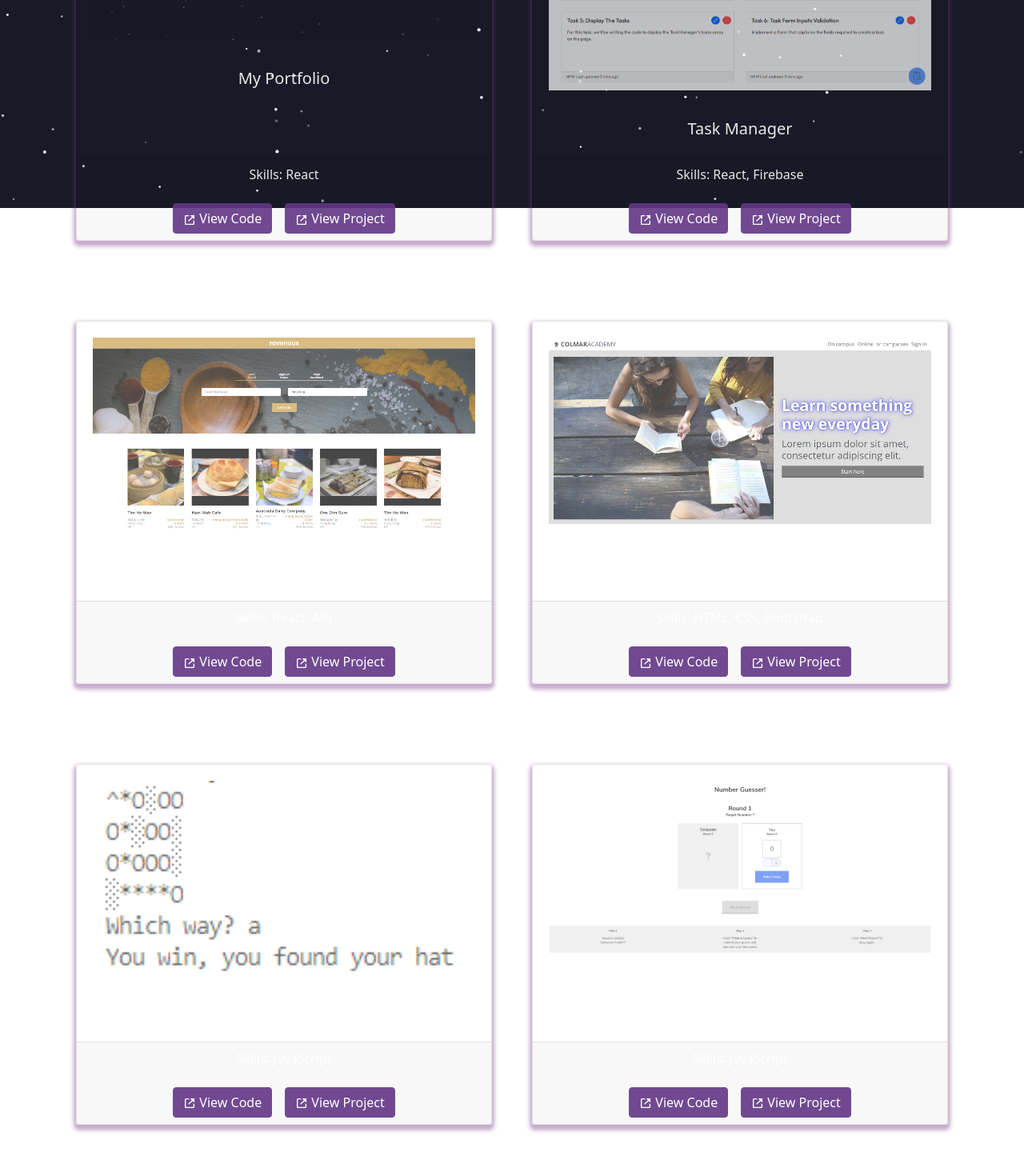
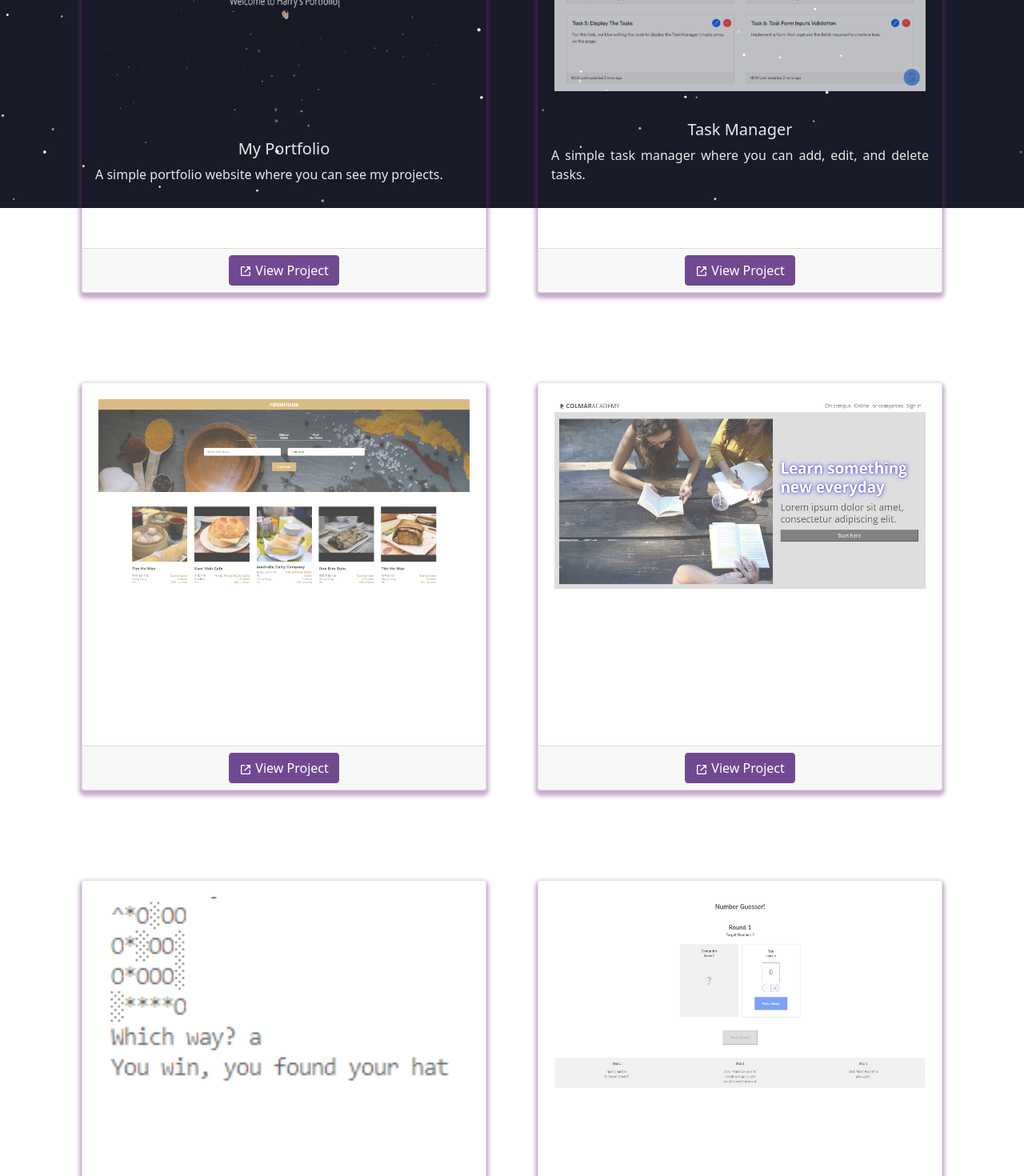
Before and after one commit to harry33321/harry33321.github.io, a React (Create React App) app: page /projects in a window 1280 px wide. Shown: the part 540-2010 px from the top of the page at 80% size. Built offline with nearby package versions, Linux system fonts and the light colour scheme.

Commit message:
update style

```diff
--- a/public/style.css
+++ b/public/style.css
@@ -2,7 +2,14 @@
     /* display: block; */
     z-index: 1;
     color: white;
-    text-align: center;
+}
+
+.purple {
+	color: #c770f0;
+}
+
+.ta-c {
+	text-align: center;
 }
 
 /* --------------------------------------------------------------------- */
@@ -10,14 +17,13 @@
 /* --------------------------------------------------------------------- */
 .navbar {
 	position: fixed !important;
-	transition: all 0.3s ease-out 0s !important;
 	padding: 0.3rem 2rem !important;
 	font-size: 1.2rem !important;
+	transition: all 0.3s ease-out 0s !important;
 }
 
 .navbarSticky {
 	background-color: #212038d8 !important;
-    transition: all 0.3s ease-out 0s !important;
 	backdrop-filter: blur(15px) !important;
 	box-shadow: 0px 10px 10px 0px rgba(9, 5, 29, 0.171) !important;
 }
@@ -114,13 +120,18 @@
 /* --------------------------------------------------------------------- */
 /* Home Page Section */
 /* --------------------------------------------------------------------- */
-.App-header {
-	min-height: 100vh;
+.homeHeader {
+	margin-top: calc(5rem + 10vmin);
 	display: flex;
-	flex-direction: column;
-	align-items: center;
 	justify-content: center;
-	font-size: calc(10px + 2vmin);
+	font-size: calc(20px + 2vmin);
+}
+
+.homeContent {
+	margin-top: 160px;
+	display: flex;
+	justify-content: center;
+	font-size: calc(20px + 2vmin);
 }
 
 /* .Typewriter__wrapper {
@@ -158,18 +169,17 @@
 /* --------------------------------------------------------------------- */
 /* Projects */
 /* --------------------------------------------------------------------- */
-.project-section {
-    position: relative !important;
-    padding-top: 150px !important;
-    padding-bottom: 30px !important;
+.projectPage {
+	position: relative !important;
+	padding-top: calc(5rem + 10vmin) !important;
+	padding-bottom: 2rem !important;
 }
 
-.project-card {
-    padding: 50px 25px !important;
-    height: auto !important;
+.projectCol {
+    padding: 3.5rem 2rem !important;
 }
 
-.project-card-view {
+.projectCard {
     box-shadow: 0 4px 5px 3px rgba(119, 53, 136, 0.459) !important;
     background-color: transparent !important;
     opacity: 0.9 !important;
@@ -177,37 +187,25 @@
     height: 100% !important;
 }
 
-.project-card-view:hover {
+.projectCard:hover {
     transform: scale(1.02) !important;
-    overflow: hidden !important;
     box-shadow: 0 4px 4px 5px rgba(129, 72, 144, 0.561) !important;
 }
 
-.card-img-top {
+.projectCard img {
   	padding: 20px !important;
   	opacity: 0.8 !important;
   	border-radius: 10px !important;
 }
 
-.btn-primary {
+.projectCard a {
     background-color: #623686 !important;
     border-color: #623686 !important;
     align-self: end !important;
     margin: 0px 0.5rem
 }
 
-.btn-primary:hover {
+.projectCard a:hover {
     background-color: #6d20c5d7 !important;
     border-color: #6d20c5d7 !important;
 }
-
-.btn:focus {
-    outline: none !important;
-    box-shadow: none !important;
-}
-
-.project-heading {
-    font-size: 2.3em !important;
-    font-weight: 500 !important;
-    padding-top: 10px !important;
-}
--- a/src/pages/Home.js
+++ b/src/pages/Home.js
@@ -5,10 +5,12 @@ export default function Home() {
 
 	return (
 		<div>
-			<h1 className='App-header'>
-				<span className="wave" role="img" aria-labelledby="wave">👋🏻</span>
-				<Type />
+			<h1 className='homeHeader'>
+				<Type /><br/>
 			</h1>
+			<h2 className='homeContent'>
+				<p><span className="wave">👋🏻</span><br />I'm Harry, <br />a Front End Developer.</p>
+			</h2>
 		</div>
 	)
 }
--- a/src/pages/Projects.js
+++ b/src/pages/Projects.js
@@ -10,85 +10,73 @@ import MyPortfolio from "../images/MyPortfolio.png"
 
 
 export default function Projects() {
+
+    const projects = [
+        {
+            title: "My Portfolio",
+            description: "A simple portfolio website where you can see my projects.",
+            skills: "JavaScript, HTML, CSS",
+            imgPath: MyPortfolio,
+            codeLink: "https://github.com/harry33321/harry33321.github.io",
+            projectLink: "https://harry33321.github.io/"
+        },
+        {
+            title: "Task Manager",
+            description: "A simple task manager where you can add, edit, and delete tasks.",
+            skills: "JavaScript, HTML, CSS",
+            imgPath: TaskManager,
+            codeLink: "https://github.com/harry33321/react-tasks-manager",
+            projectLink: "https://harry33321.github.io/react-tasks-manager/"
+        },
+        {
+            title: "Ravenous",
+            description: "A simple restaurant website where you can find the best restaurants in your area.",
+            skills: "JavaScript, HTML, CSS",
+            imgPath: Ravenous,
+            codeLink: "https://github.com/harry33321/Ravenous",
+            projectLink: "https://harry33321.github.io/Ravenous/"
+        },
+        {
+            title: "Colmar Academy",
+            description: "A simple website for the Colmar Academy, a school in Germany.",
+            skills: "JavaScript, HTML, CSS",
+            imgPath: ColmarAcademy,
+            codeLink: "https://github.com/harry33321/Colmar-Academy",
+            projectLink: "https://harry33321.github.io/Colmar-Academy/"
+        },
+        {
+            title: "Find Your Hat",
+            description: "A simple game where you have to find the hat that is hiding in the room.",
+            skills: "JavaScript, HTML, CSS",
+            imgPath: FindYourHat,
+            codeLink: "https://github.com/harry33321/Find-Your-Hat",
+            projectLink: "https://harry33321.github.io/Find-Your-Hat/"
+        },
+        {
+            title: "Number Guesser",
+            description: "A simple number guessing game built with React.js.",
+            skills: "React.js, JavaScript, HTML, CSS",
+            imgPath: NumberGuesser,
+            codeLink: "https://github.com/harry33321/Number-Guesser",
+            projectLink: "https://harry33321.github.io/Number-Guesser/"
+        },
+    ]
+
     return (
-        <div>
-            <Container fluid className="project-section">
-                <Container>
-                    <h1 className="project-heading">
+        <Container className="projectPage">
+            <h1 className="ta-c">
                 My Recent <strong className="purple">Works</strong>
             </h1>
-                    <p style={{ color: "white" }}>
+            <p className='ta-c'>
                 Here are a few projects I've worked on recently.
             </p>
-                    <Row style={{ justifyContent: "center", paddingBottom: "10px" }}>
-                        <Col md={6} xxl={4} className="project-card">
-                            <ProjectCard
-                                imgPath={MyPortfolio}
-                                title="My Portfolio"
-                                description=""
-                                skills="React"
-                                codeLink="https://github.com/harry33321/harry33321.github.io"
-                                projectLink="https://harry33321.github.io/"
-                            />
+            <Row>
+                {projects.map((project, index) => (
+                    <Col md={6} xxl={4} className="projectCol" key={index}>
+                        <ProjectCard project={project} />
                     </Col>
-
-                        <Col md={6} xxl={4} className="project-card">
-                            <ProjectCard
-                                imgPath={TaskManager}
-                                title="Task Manager"
-                                description=""
-                                skills="React, Firebase"
-                                codeLink="https://github.com/harry33321/react-tasks-manager"
-                                projectLink="https://harry33321.github.io/react-tasks-manager"
-                            />
-                        </Col>
-
-                        <Col md={6} xxl={4} className="project-card">
-                            <ProjectCard
-                                imgPath={Ravenous}
-                                title="Ravenous"
-                                description=""
-                                skills="React, API"
-                                codeLink="https://github.com/harry33321/Ravenous"
-                                projectLink="https://harry33321.github.io/Ravenous"
-                            />
-                        </Col>
-
-                        <Col md={6} xxl={4} className="project-card">
-                            <ProjectCard
-                                imgPath={ColmarAcademy}
-                                title="Responsive Page"
-                                description=""
-                                skills="HTML, CSS, Bootstrap"
-                                codeLink="https://github.com/harry33321/Colmar-Academy"
-                                projectLink="https://harry33321.github.io/Colmar-Academy"
-                            />
-                        </Col>
-
-                        <Col md={6} xxl={4} className="project-card">
-                            <ProjectCard
-                                imgPath={FindYourHat}
-                                title="Find Your Hat"
-                                description=""
-                                skills="JavaScript"
-                                codeLink="https://github.com/harry33321/Find-Your-Hat"
-                                projectLink="https://github.com/harry33321/Find-Your-Hat"
-                            />
-                        </Col>
-
-                        <Col md={6} xxl={4} className="project-card">
-                            <ProjectCard
-                                imgPath={NumberGuesser}
-                                title="Number Guesser"
-                                description=""
-                                skills="JavaScript"
-                                codeLink="https://github.com/harry33321/Number-Guesser"
-                                projectLink="https://harry33321.github.io/Number-Guesser"
-                            />
-                        </Col>
+                ))}
             </Row>
         </Container>
-            </Container>
-        </div>
     )
 }
--- a/src/pages/components/ProjectCard.js
+++ b/src/pages/components/ProjectCard.js
@@ -3,22 +3,23 @@ import Card from "react-bootstrap/Card";
 import Button from "react-bootstrap/Button";
 import { BiLinkExternal } from "react-icons/bi";
 
-export default function ProjectCard(props) {
+export default function ProjectCard({ project }) {
     return (
-        <Card className="project-card-view">
-            <Card.Img variant="top" src={props.imgPath} alt="card-img" />
+        <Card className="projectCard">
+            <Card.Img height="100%" src={project.imgPath} alt="cardImg" />
             <Card.Body>
-                <Card.Title>{props.title}</Card.Title>
+                <Card.Title className="ta-c">{project.title}</Card.Title>
                 <Card.Text style={{ textAlign: "justify" }}>
-                    {props.description}
+                    {project.description}
                 </Card.Text>
+                <br />
+                <small>Skills: {project.skills}</small>
             </Card.Body>
-            <Card.Footer>
-                <div>Skills: {props.skills}</div><br/>
-                <Button variant="primary" href={props.codeLink} target="_blank">
+            <Card.Footer className="ta-c">
+                {/* <Button variant="primary" href={project.codeLink} target="_blank">
                     <BiLinkExternal /> View Code
-                </Button>
-                <Button variant="primary" href={props.projectLink} target="_blank">
+                </Button> */}
+                <Button variant="primary" href={project.projectLink} target="_blank">
                     <BiLinkExternal /> View Project
                 </Button>
             </Card.Footer>
--- a/src/pages/components/Type.js
+++ b/src/pages/components/Type.js
@@ -6,7 +6,7 @@ export default function Type() {
 		<Typewriter
 			options={{
 				strings: [
-					"Welcome to Harry's Portfolio",
+					"Welcome to my portfolio",
 				],
 				autoStart: true,
 				loop: true,
```
Also changed, not shown: src/pages/components/NavBar.js (+8 -6 lines), public/favicon.png. Lines whose indentation alone changed are shown as unchanged.
